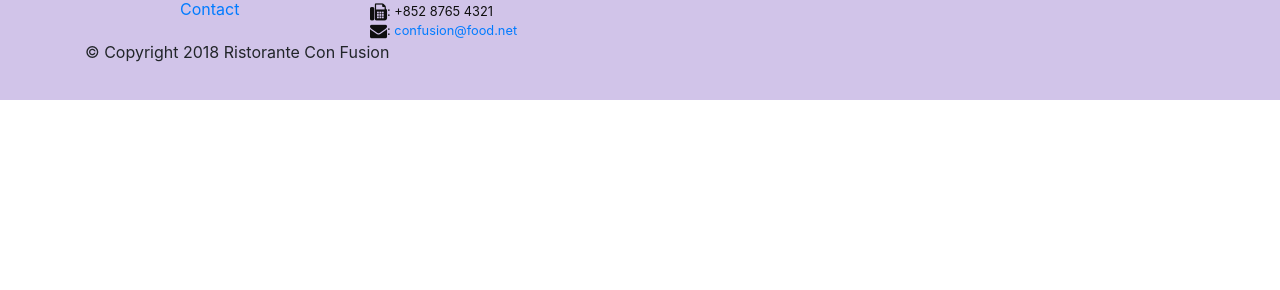
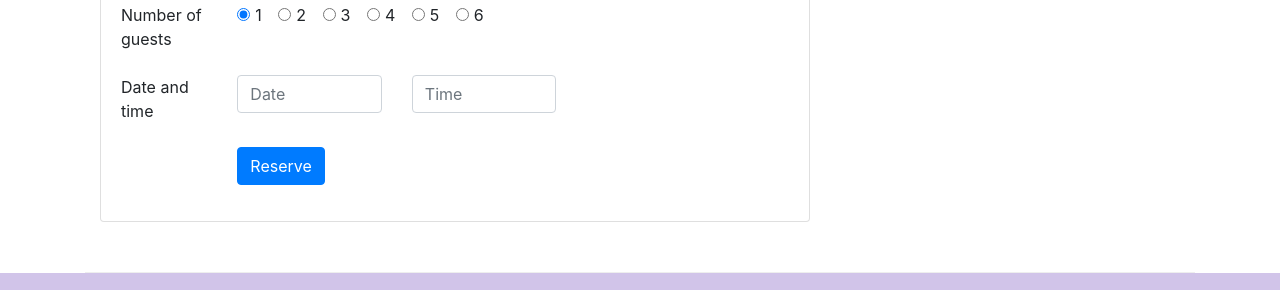
Before and after one commit to Filipegbessaa/Confusion, a website: page index.html in a window 1280 px wide. Shown: the part 1661-1951 px from the top of the page. Before the commit the page ends 1761 px from the top, so only its background shows below. Drawn offline with nearby package versions, Linux system fonts and the light colour scheme.

Commit message:
Task 1 - Assignment 2

```diff
--- a/index.html
+++ b/index.html
@@ -62,7 +62,8 @@
                 <div class="media">
                     <img class="d-flex mr-3 img-thumbnail align-self-center" src="img/uthappizza.png" alt="Uthappizza">
                     <div class="media-body">
-                        <h2 class="mt-0">Uthappizza <span class="badge badge-danger">HOT</span> <span class="badge badge-pill badge-secondary">$4.99</span></h2>
+                        <h2 class="mt-0">Uthappizza <span class="badge badge-danger">HOT</span> <span
+                                class="badge badge-pill badge-secondary">$4.99</span></h2>
                         <p class="d-none d-sm-block">A unique combination of Indian Uthappam (pancake) and
                             Italian pizza, topped with Cerignola olives, ripe vine
                             cherry tomatoes, Vidalia onion, Guntur chillies and
@@ -89,7 +90,8 @@
             </div>
             <div class="col col-sm order-sm-first col-md">
                 <div class="media">
-                    <img class="d-flex mr-3 img-thumbnail align-self-center" src="img/alberto.png" alt="Alberto Somayya">
+                    <img class="d-flex mr-3 img-thumbnail align-self-center" src="img/alberto.png"
+                        alt="Alberto Somayya">
                     <div class="media-body">
                         <h2 class="mt-0">Alberto Somayya</h2>
                         <h4>Executive Chef</h4>
@@ -102,6 +104,70 @@
                 </div>
             </div>
         </div>
+        <div class="row row-content">
+            <div class="col-12 col-sm-8">
+                <div class="card">
+                    <h3 class="card-header bg-warning text-white">Reserve a table</h3>
+                    <div class="card-body">
+                        <form>
+                            <div class="form-group row">
+                                <label name="numguests" id="numguest" class="col-sm-2">Number of guests</label>
+                                <div class="col-sm-6">
+                                    <div class="form-check form-check-inline">
+                                        <input type="radio" class="form-check-input" name="numguests" id="radio1"
+                                            value="checkedValue" checked>
+                                        <label class="form-check-label" for="radio1"> 1 </label>
+                                    </div>
+                                    <div class="form-check form-check-inline">
+                                        <input type="radio" class="form-check-input" name="numguests" id="radio1"
+                                            value="checkedValue">
+                                        <label class="form-check-label" for="radio1"> 2 </label>
+                                    </div>
+                                    <div class="form-check form-check-inline">
+                                        <input type="radio" class="form-check-input" name="numguests" id="radio1"
+                                            value="checkedValue">
+                                        <label class="form-check-label" for="radio1"> 3 </label>
+                                    </div>
+                                    <div class="form-check form-check-inline">
+                                        <input type="radio" class="form-check-input" name="numguests" id="radio1"
+                                            value="checkedValue">
+                                        <label class="form-check-label" for="radio1"> 4 </label>
+                                    </div>
+                                    <div class="form-check form-check-inline">
+                                        <input type="radio" class="form-check-input" name="numguests" id="radio1"
+                                            value="checkedValue">
+                                        <label class="form-check-label" for="radio1"> 5 </label>
+                                    </div>
+                                    <div class="form-check form-check-inline">
+                                        <input type="radio" class="form-check-input" name="numguests" id="radio1"
+                                            value="checkedValue">
+                                        <label class="form-check-label" for="radio1"> 6 </label>
+                                    </div>
+                                </div>
+                            </div>
+                            <div class="form-group row">
+                                <label for="date_and_time" class="col-sm-2">Date and time</label>
+                                <div class="col-6 col-sm-3">
+                                    <input type="text" class="form-control" name="date" id="date" placeholder="Date">
+                                </div>
+                                <div class="col-6 col-sm-3">
+                                    <input type="text" class="form-control" name="date_and_time" id="time"
+                                        placeholder="Time">
+                                </div>
+                            </div>
+                            <div class="form-group row">
+                                <div class="offset-sm-2 col-sm-6">
+                                    <button type="submit" class="btn btn-primary">Reserve</button>
+                                </div>
+
+
+                        </form>
+                    </div>
+                </div>
+            </div>
+        </div>
+    </div>
+    </div>
     </div>
 
     <footer class="footer">
```
